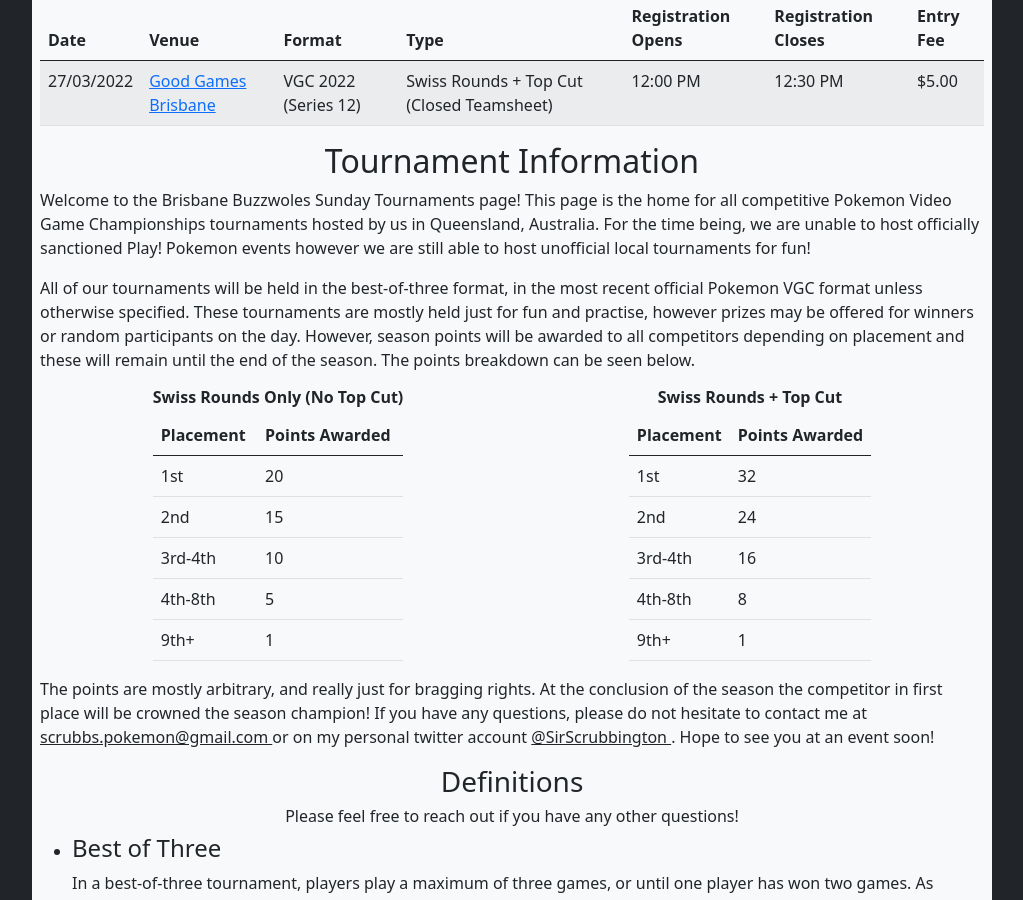
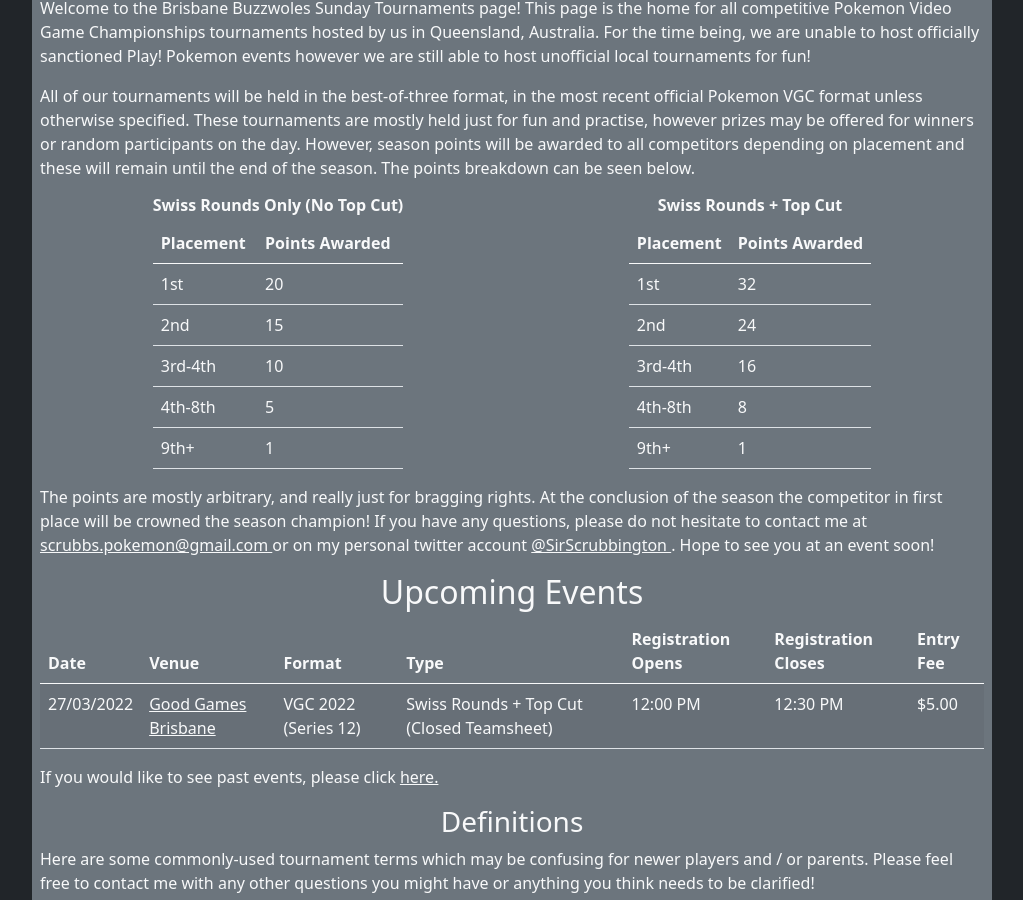
Before and after one commit to damon-murdoch/pokemon-events, a plain HTML site: page index.html in a window 1280 px wide. Shown: the part 610-1510 px from the top of the page, without its empty margins (128-1151 px from the left). Drawn offline with Linux system fonts and the light colour scheme.

Commit message:
Should be done, for now :)

```diff
--- a/data/events.js
+++ b/data/events.js
@@ -1,7 +1,7 @@
 const EVENTS = {
   'upcoming': [
     // Date, Venue, Format, Type (Top Cut, No Top Cut), Registration Start, Registration End (Tournament Start), Entry Fee
-    ["27/03/2022", "<a target='_blank' href='https://goo.gl/maps/rkCBBjR9SqUSR8688'> Good Games Brisbane </a>", "VGC 2022 (Series 12)", "Swiss Rounds + Top Cut (Closed Teamsheet)", "12:00 PM", "12:30 PM", "$5.00"]
+    ["27/03/2022", "<a class='link-light' target='_blank' href='https://goo.gl/maps/rkCBBjR9SqUSR8688'> Good Games Brisbane </a>", "VGC 2022 (Series 12)", "Swiss Rounds + Top Cut (Closed Teamsheet)", "12:00 PM", "12:30 PM", "$5.00"]
   ],
   'previous': [
 
--- a/index.html
+++ b/index.html
@@ -11,7 +11,7 @@
     <!-- Page Title -->
     <title> Buzzwoles Sunday Tournaments </title>
   </head>
-  <body id='body' class='bg-dark'>
+  <body id='body' class='text-light bg-dark'>
 
     <!--
       Page Header
@@ -28,61 +28,28 @@
       </div>
     </div>
 
-    <div id='title' class='text-center text-justify text-light bg-dark'>
+    <div id='title' class='text-center text-justify'>
       <p class='h1' id='sitetitle'>
+        <img src='img/buzzwole.png'></img>
         Brisbane Buzzwoles Sunday Tournaments
+        <img src='img/buzzwole.png'></img>
       </p>
       <p class='h4' id='sitesubtitle'>
         Hosting monthly VGC Tournaments in Queensland, Australia!
       </p>
       <div class='d-flex justify-content-center'>
-        <a class='text-muted' id='homelnk' href='index.html'> Past Events </a>
-        <a class='text-muted col-md-2' id='backlnk'></a>
-        <a class='text-muted' id='pricelnk' href='index.html?buylist'> Leaderboard </a>
+        <a class='text-muted' id='homelnk' href='events.html'> Past Events </a>
+        <a class='text-muted col-md-2' href='index.html'> Home </a>
+        <a class='text-muted' id='pricelnk' href='ladder.html'> Leaderboard </a>
       </div>
     </div>
 
     <!-- Main Page Content -->
     <div id="main" class='d-flex justify-content-center'>
-      <div style='width: 100%; max-width: 960px;' class="m-2 bg-light rounded">
+      <div style='width: 100%; max-width: 960px;' class="m-2 text-light bg-secondary rounded">
 
         <!-- Page Content -->
         <div id="page-content" class="p-2">
-
-          <h2 id="page-title" class="text-center">
-            Upcoming Events
-          </h2>
-
-          <table class='table table-striped'>
-            <thead class='thead'>
-              <tr>
-                <th>
-                  Date
-                </th>
-                <th>
-                  Venue
-                </th>
-                <th>
-                  Format
-                </th>
-                <th>
-                  Type
-                </th>
-                <th>
-                  Registration Opens
-                </th>
-                <th>
-                  Registration Closes
-                </th>
-                <th>
-                  Entry Fee
-                </th>
-              </tr>
-            </thead>
-            <tbody id='upcoming-body' class='tbody'>
-              <!-- Will be populated by index.js -->
-            </tbody>
-          </table>
 
           <h2 class="text-center">
             Tournament Information
@@ -112,7 +79,7 @@
                   Swiss Rounds Only (No Top Cut)
                 </b>
               </h6>
-              <table class='table'>
+              <table class='table text-light'>
                 <thead>
                   <tr>
                     <th> Placement </th>
@@ -144,7 +111,7 @@
                   Swiss Rounds + Top Cut
                 </b>
               </h6>
-              <table class='table'>
+              <table class='table text-light'>
                 <thead>
                   <tr>
                     <th> Placement </th>
@@ -177,22 +144,67 @@
             the conclusion of the season the competitor in first place will be crowned
             the season champion! If you have any questions, please do not hesitate to
             contact me at
-            <a class='link-dark' href='mailto:scrubbs.pokemon@gmail.com'>
+            <a class='link-light' href='mailto:scrubbs.pokemon@gmail.com'>
               scrubbs.pokemon@gmail.com
             </a>
             or on my personal twitter account
-            <a class='link-dark' href='mailto:scrubbs.pokemon@gmail.com'>
+            <a class='link-light' href='mailto:scrubbs.pokemon@gmail.com'>
               @SirScrubbington
             </a>
             . Hope to see you at an event soon!
           </p>
 
+          <h2 id="page-title" class="text-center">
+            Upcoming Events
+          </h2>
+
+          <table class='table text-light table-striped'>
+            <thead class='thead'>
+              <tr>
+                <th>
+                  Date
+                </th>
+                <th>
+                  Venue
+                </th>
+                <th>
+                  Format
+                </th>
+                <th>
+                  Type
+                </th>
+                <th>
+                  Registration Opens
+                </th>
+                <th>
+                  Registration Closes
+                </th>
+                <th>
+                  Entry Fee
+                </th>
+              </tr>
+            </thead>
+            <tbody id='upcoming-body' class='tbody'>
+              <!-- Will be populated by index.js -->
+            </tbody>
+          </table>
+
+          <p>
+            If you would like to see past events, please click
+            <a class='link-light' href='events.html'>
+              here.
+            </a>
+          </p>
+
           <h3 class="text-center">
             Definitions
           </h3>
-          <h6 class="text-center">
-            Please feel free to reach out if you have any other questions!
-          </h6>
+          <p>
+            Here are some commonly-used tournament terms which may
+            be confusing for newer players and / or parents. Please
+            feel free to contact me with any other questions you might
+            have or anything you think needs to be clarified!
+          <p>
 
           <ul>
             <li>
--- a/index.js
+++ b/index.js
@@ -9,6 +9,9 @@ function populate_upcoming_body()
 
     // Create a new table row object
     let tr = document.createElement('tr');
+
+    // Ensure the tr text is light
+    tr.classList = 'text-light';
 
     // Loop over the tournament properties
     for(let property of tournament)
```
Also changed, not shown: events.html (+16 -8 lines), ladder.html (+16 -8 lines), img/buzzwole-shiny.png (added), img/buzzwole.png (added), img/favicon.ico (added).
